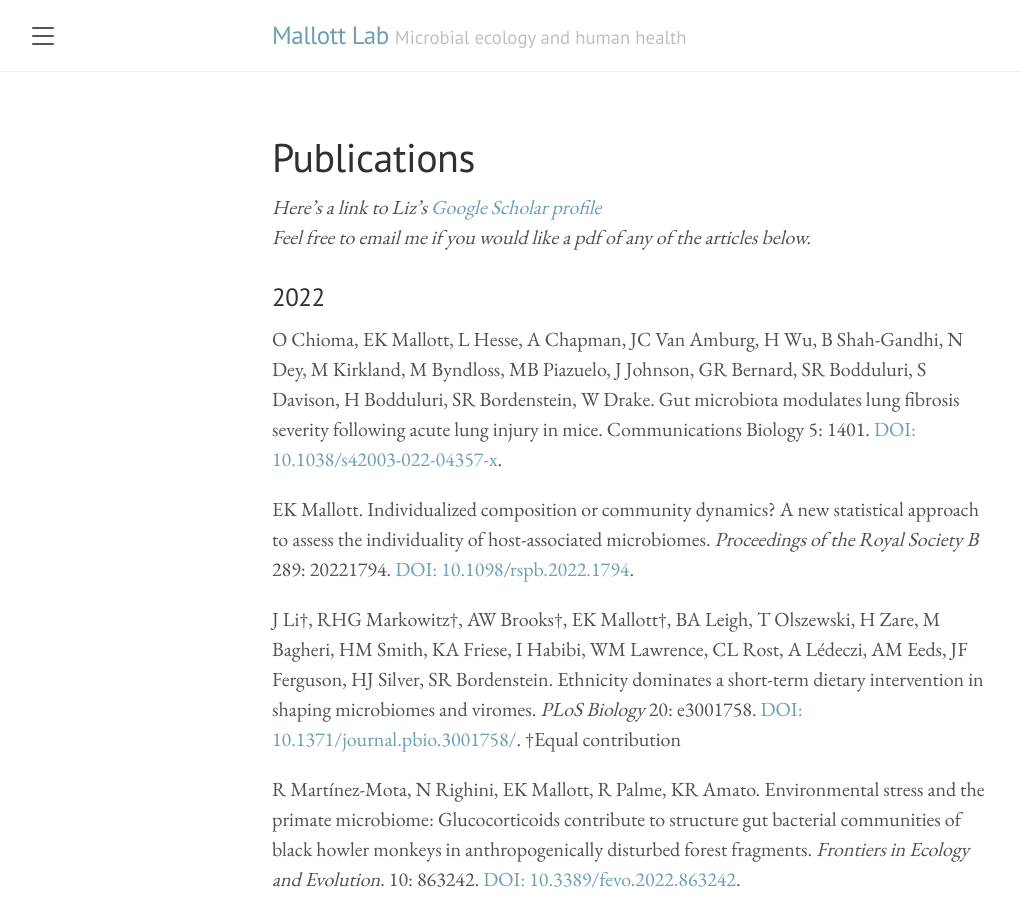
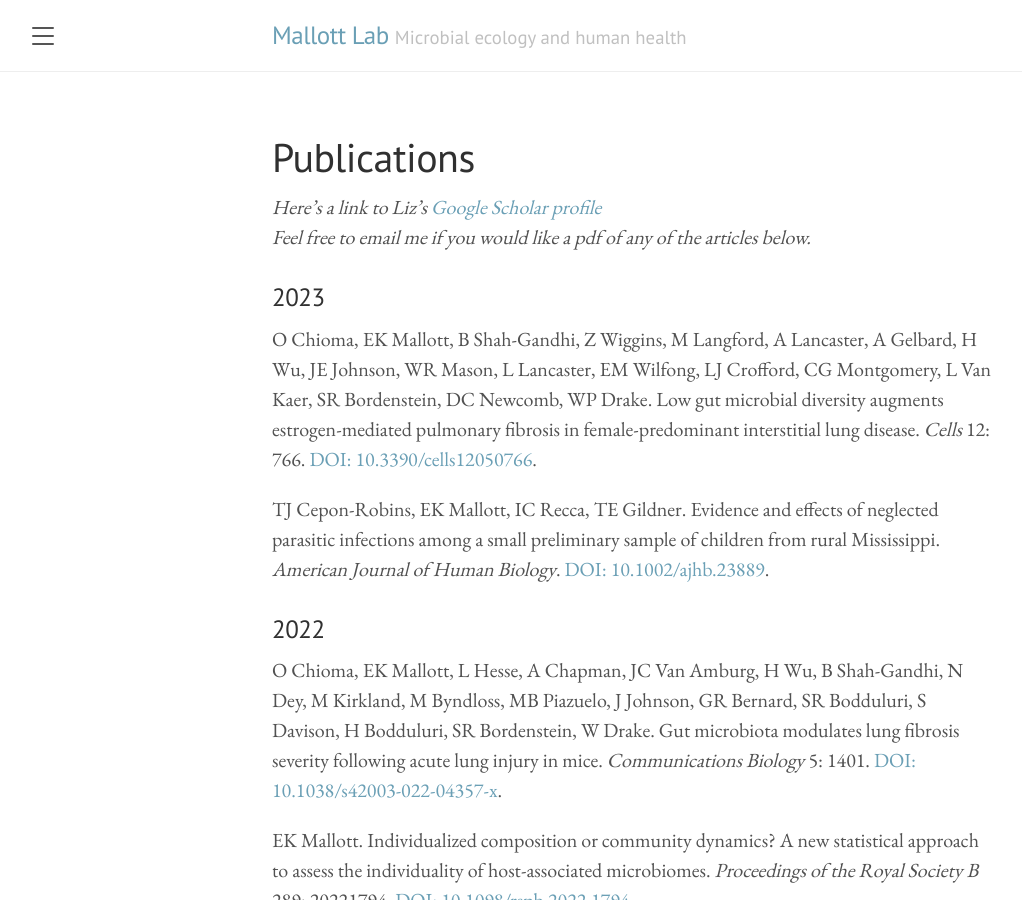
Before and after one commit to Mallott-Lab/Mallott-Lab.github.io, a Jekyll site: the page built from publications.md, in a window 1280 px wide and 900 px high. Shown: the whole window, without its empty margins (8-1030 px from the left). Built offline with Jekyll 4.4.1, drawn with Linux system fonts in a browser that asks for light colours.

Commit message:
Update publications.md

```diff
--- a/publications.md
+++ b/publications.md
@@ -5,9 +5,14 @@ title: Publications
 *Here's a link to Liz's [Google Scholar profile](https://scholar.google.com/citations?user=lfXDRVcAAAAJ&hl=en)*
 *Feel free to email me if you would like a pdf of any of the articles below.*
 
+### 2023
+O Chioma, EK Mallott, B Shah-Gandhi, Z Wiggins, M Langford, A Lancaster, A Gelbard, H Wu, JE Johnson, WR Mason, L Lancaster, EM Wilfong, LJ Crofford, CG Montgomery, L Van Kaer, SR Bordenstein, DC Newcomb, WP Drake. Low gut microbial diversity augments estrogen-mediated pulmonary fibrosis in female-predominant interstitial lung disease. *Cells* 12: 766. [DOI: 10.3390/cells12050766](https:doi.org/10.3390/cells12050766).
+
+TJ Cepon-Robins, EK Mallott, IC Recca, TE Gildner. Evidence and effects of neglected parasitic infections among a small preliminary sample of children from rural Mississippi. *American Journal of Human Biology*. [DOI: 10.1002/ajhb.23889](https://doi.org/10.1002/ajhb.23889).
+
 ### 2022
 
-O Chioma, EK Mallott, L Hesse, A Chapman, JC Van Amburg, H Wu, B Shah-Gandhi, N Dey, M Kirkland, M Byndloss, MB Piazuelo, J Johnson, GR Bernard, SR Bodduluri, S Davison, H Bodduluri, SR Bordenstein, W Drake. Gut microbiota modulates lung fibrosis severity following acute lung injury in mice. Communications Biology 5: 1401. [DOI: 10.1038/s42003-022-04357-x](https://doi.org/10.1038/s42003-022-04357-x).
+O Chioma, EK Mallott, L Hesse, A Chapman, JC Van Amburg, H Wu, B Shah-Gandhi, N Dey, M Kirkland, M Byndloss, MB Piazuelo, J Johnson, GR Bernard, SR Bodduluri, S Davison, H Bodduluri, SR Bordenstein, W Drake. Gut microbiota modulates lung fibrosis severity following acute lung injury in mice. *Communications Biology* 5: 1401. [DOI: 10.1038/s42003-022-04357-x](https://doi.org/10.1038/s42003-022-04357-x).
 
 EK Mallott. Individualized composition or community dynamics? A new statistical approach to assess the individuality of host-associated microbiomes. *Proceedings of the Royal Society B* 289: 20221794. [DOI: 10.1098/rspb.2022.1794](https://doi.org/10.1098/rspb.2022.1794).
 
```
